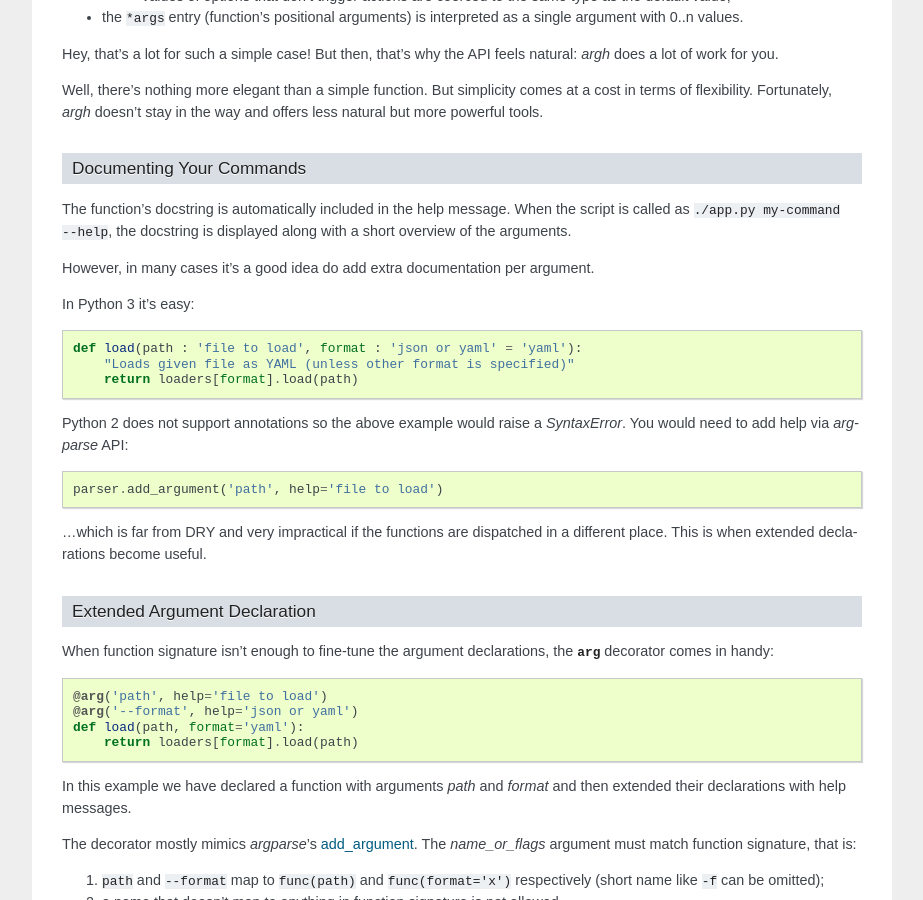
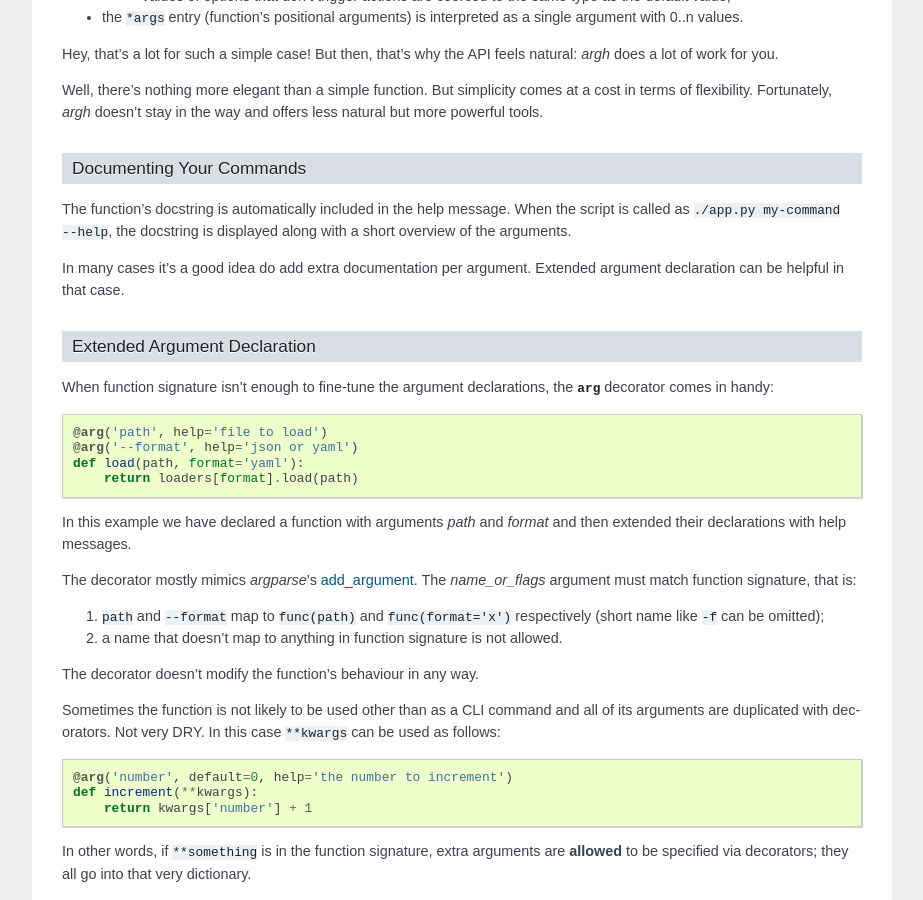
Before and after one commit to neithere/argh, a Sphinx documentation site: the page built from docs/tutorial.rst, in a window 1280 px wide and 900 px high, scrolled down 2059 px. Shown: the whole window, without its empty margins (198-1121 px from the left). Built offline with Sphinx 7.4.7, drawn with Linux system fonts in a browser that asks for light colours.

Commit message:
docs: remove example of to-be-deprecated API
It was a poor design decision to misuse annotations for arg help.
We'll replace it with proper typing support in later versions.

```diff
--- a/docs/tutorial.rst
+++ b/docs/tutorial.rst
@@ -133,23 +133,8 @@ The function's docstring is automatically included in the help message.
 When the script is called as ``./app.py my-command --help``, the docstring
 is displayed along with a short overview of the arguments.
 
-However, in many cases it's a good idea do add extra documentation per argument.
-
-In Python 3 it's easy:
-
-.. code-block:: python
-
-    def load(path : 'file to load', format : 'json or yaml' = 'yaml'):
-        "Loads given file as YAML (unless other format is specified)"
-        return loaders[format].load(path)
-
-Python 2 does not support annotations so the above example would raise a
-`SyntaxError`.  You would need to add help via `argparse` API::
-
-    parser.add_argument('path', help='file to load')
-
-...which is far from DRY and very impractical if the functions are dispatched
-in a different place.  This is when extended declarations become useful.
+In many cases it's a good idea do add extra documentation per argument.
+Extended argument declaration can be helpful in that case.
 
 Extended Argument Declaration
 .............................
```
Also changed, not shown: 1 other file.
